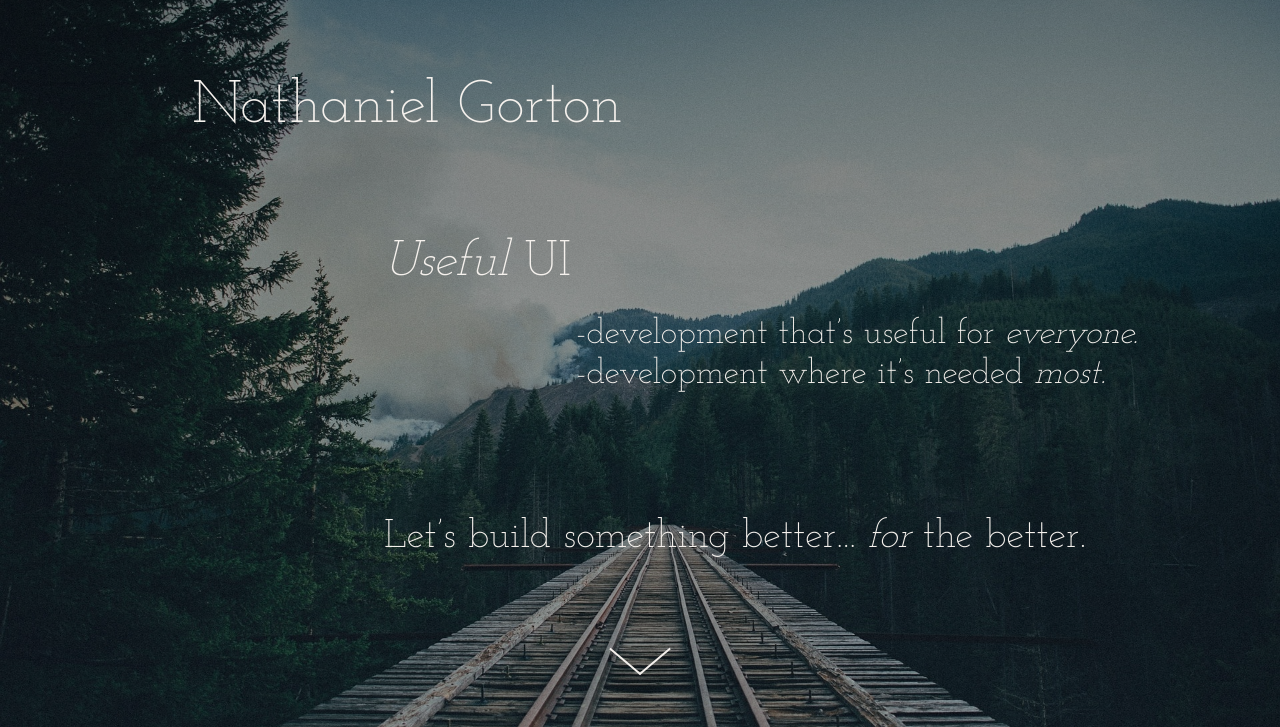
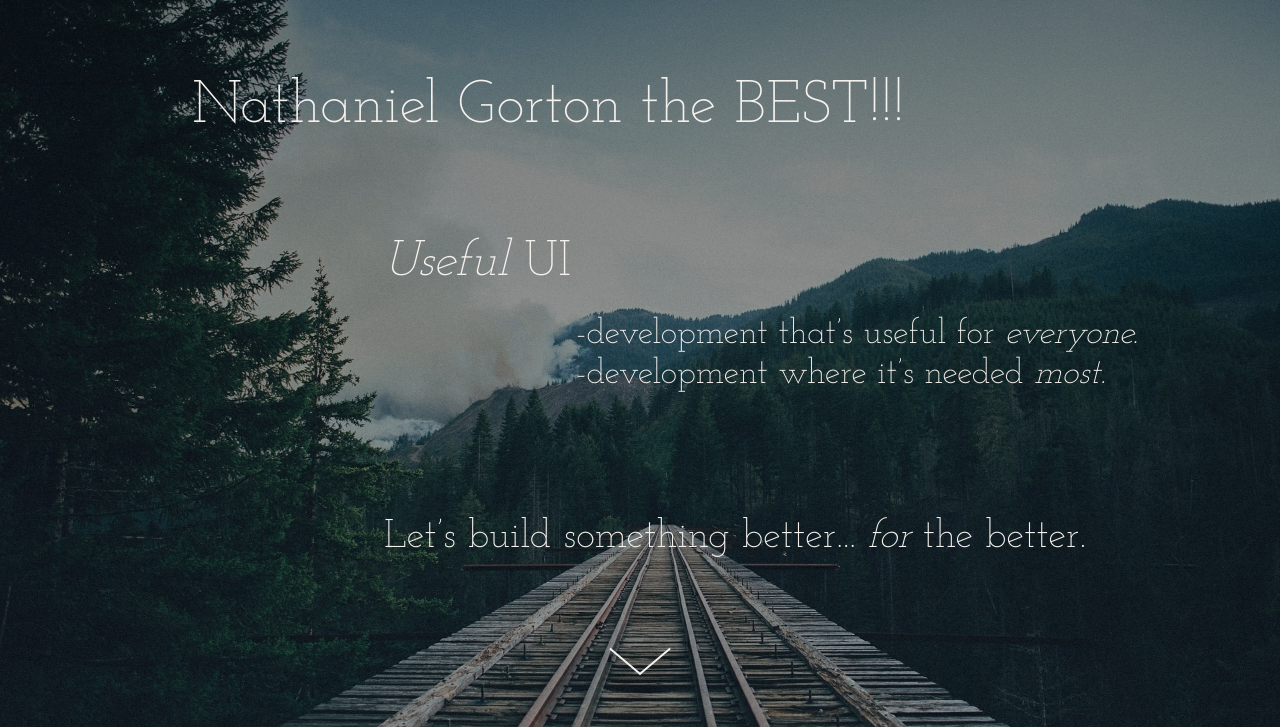
Before and after one commit to njgorton/useful_ui_portfolio, a website: page index.html in a window 1280 px wide. Shown: the part 73-800 px from the top of the page. Drawn offline with nearby package versions, Linux system fonts and the light colour scheme; animation ran at ten frames a second.

Commit message:
auto deployment test

```diff
--- a/index.html
+++ b/index.html
@@ -36,7 +36,7 @@
 <!--=====================================================HEADER===================================================-->
     <main>
         <header class="header" id="home">
-            <h1 class="header__primary">Nathaniel Gorton</h1>
+            <h1 class="header__primary">Nathaniel Gorton the BEST!!!</h1>
 
             <div class="header__container">
                 <h2 class="header__secondary header__secondary--1"><em>Useful</em> UI</h2>
```
